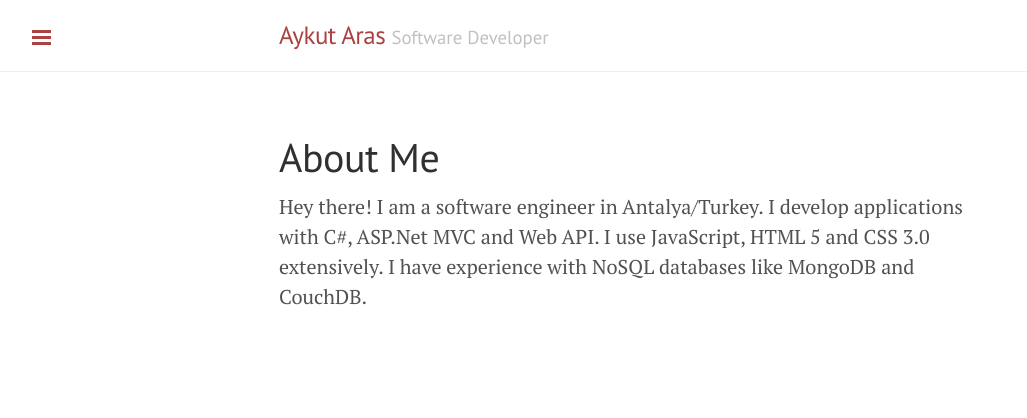
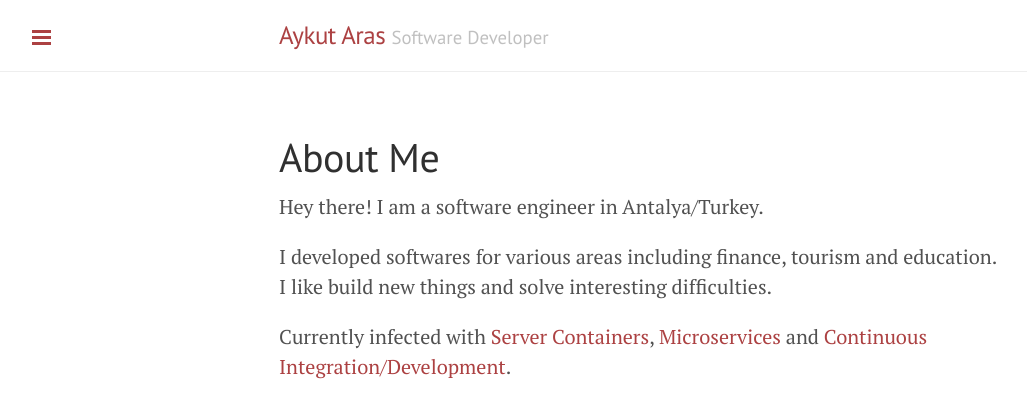
Before and after one commit to aykutaras/aykutaras.github.io, a Jekyll site: the page built from about.md, in a window 1280 px wide. Shown: the top 418 px of the page, without its empty margins (1-1028 px from the left). Built offline with Jekyll 4.4.1, drawn with Linux system fonts in a browser that asks for light colours; Markdown is read by kramdown in place of the engine named in the settings.

Commit message:
Updated about page

```diff
--- a/about.md
+++ b/about.md
@@ -3,6 +3,8 @@ layout: page
 title: About Me
 ---
 
-<p>
-  Hey there! I am a software engineer in Antalya/Turkey. I develop applications with C#, ASP.Net MVC and Web API. I use JavaScript, HTML 5 and CSS 3.0 extensively. I have experience with NoSQL databases like MongoDB and CouchDB.
-</p>
+Hey there! I am a software engineer in Antalya/Turkey.
+
+I developed softwares for various areas including finance, tourism and education. I like build new things and solve interesting difficulties.
+
+Currently infected with [Server Containers](https://www.docker.com/), [Microservices](http://martinfowler.com/articles/microservices.html) and [Continuous Integration/Development](http://www.jetbrains.com/teamcity/).
```
Also changed, not shown: CNAME (added).
